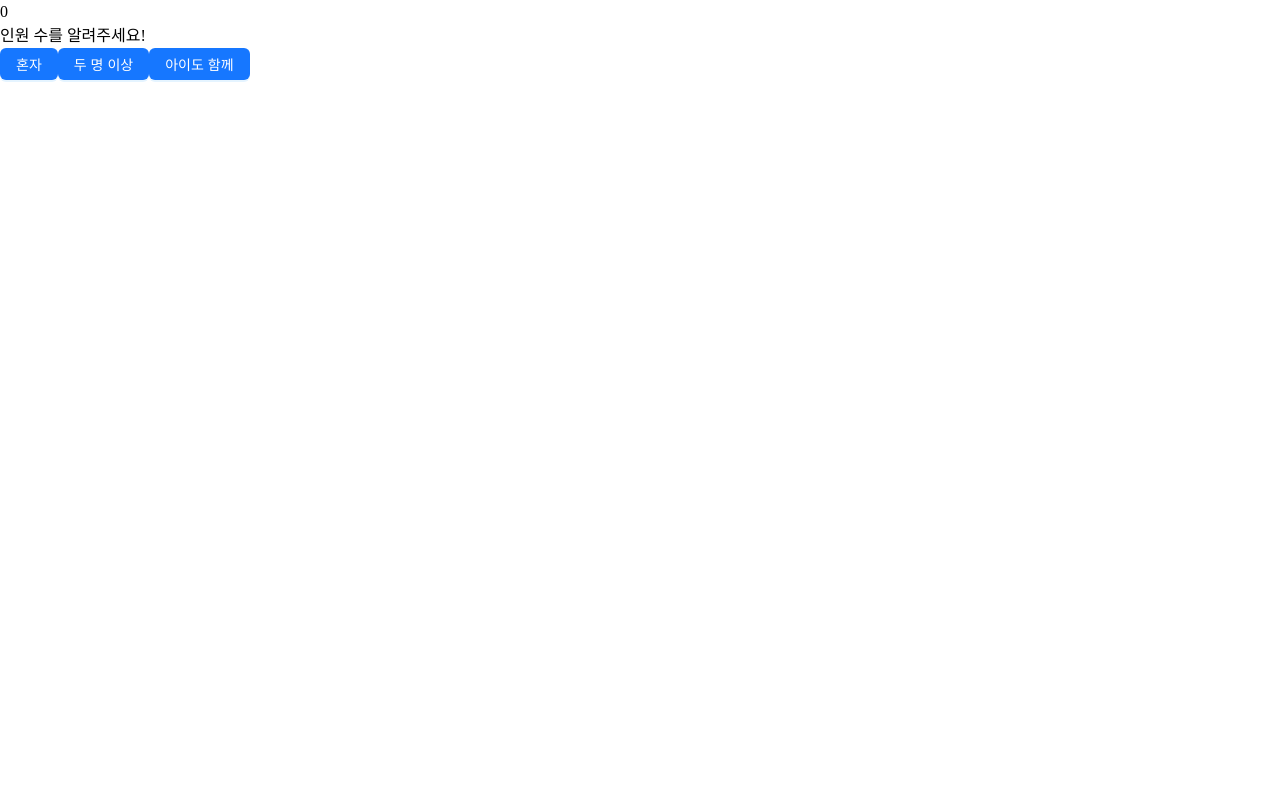
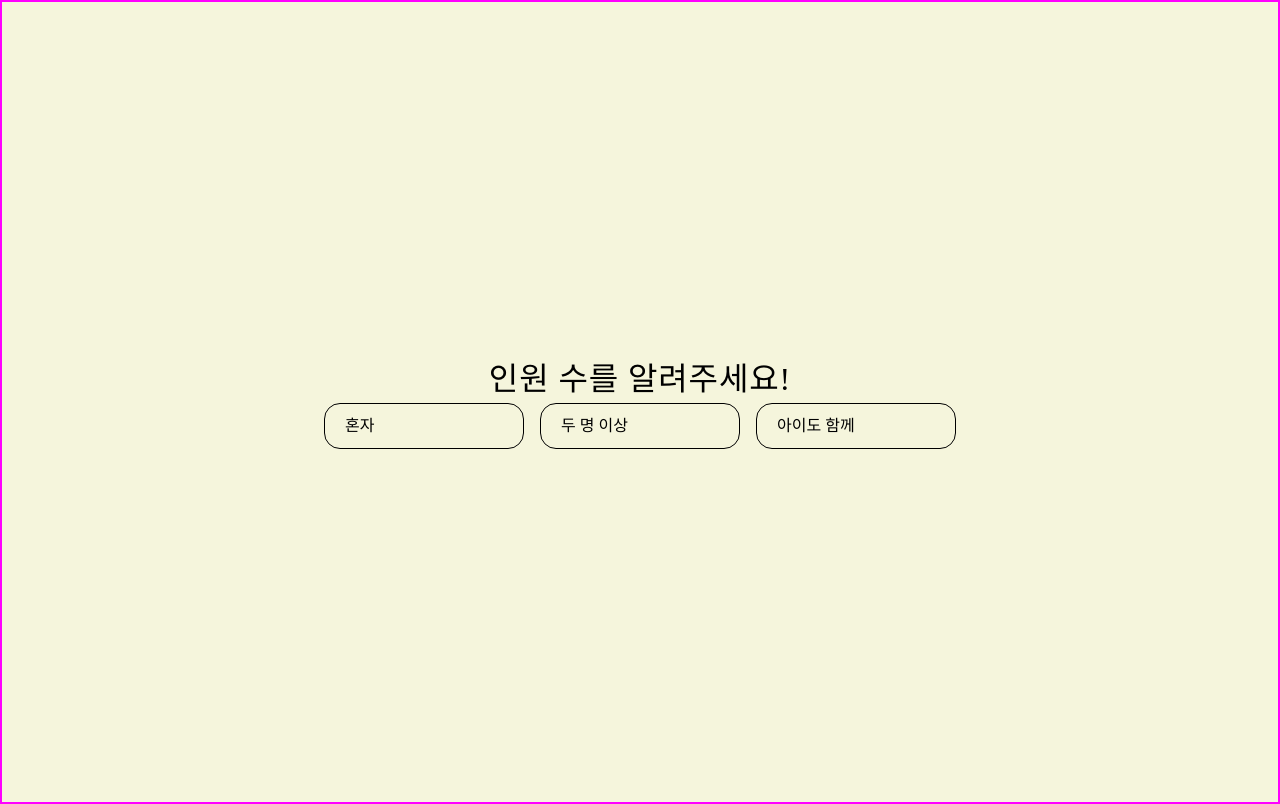
Before and after one commit to rosaceaee/cafe_wr, a React (Create React App) app: page / in a window 1280 px wide. Built offline with nearby package versions, Linux system fonts and the light colour scheme; a web font is replaced by a local one.

Commit message:
update ui(draft)
- update loading page: to be displayed user's answer selected
- created new css file

```diff
--- a/src/pages/Main.js
+++ b/src/pages/Main.js
@@ -5,18 +5,18 @@ import { Link, useNavigate } from "react-router-dom";
 import shoplist from "./shoplist/shoplist";
 import Result from "./Result";
 
-import "../style/common.scss";
+import "../style/common2.scss";
 
 const Main = () => {
   // const [asdf, setasdf] = useState([]);
   const [num, setNum] = useState(0);
   const [set, setSet] = useState(false);
   const [bind, setBind] = useState([]);
-
+  const [displayAns, setDisplayAns] = useState(null);
   // useEffect(() => {
   //   setTimeout(() => {
   //     setasdf(list);
-  //   }, 1000);
+  //   }, 1500);
   // }, []);
 
   const survey = [
@@ -36,9 +36,18 @@ const Main = () => {
 
     if (num + 1 < survey.length) {
       setNum(num + 1);
+      (num + 1)
     } else {
       setSet(true);
     }
+  };
+
+  // const displayy = (anss) => {
+  //   setDisplayAns(displayAns === anss)
+  // }
+
+  const isAnswerSelected = (ans) => {
+    return displayAns === ans;
   };
 
   const transfer = [num, setNum, set, setSet, bind, setBind];
@@ -46,19 +55,34 @@ const Main = () => {
   return (
     <>
       {/* {shoplist.filter((item) => item.mood == answer)} */}
+      <main>
       {set ? (
         <>
           <Result transfer={transfer} />
         </>
       ) : (
         <>
-          {num}
-          <div>{survey[num].question}</div>
+        <div className="con-survey">
+          <h2>{survey[num].question}</h2>
+          <div className="options">
           {survey[num].answers.map((ans, idx) => (
-            <Button key={idx} type="primary" onClick={() => answerClick(ans)}>
-              {ans}
-            </Button>
+            // <Button key={idx} type="primary" onClick={() => answerClick(ans)}>
+            //   {ans}
+            // </Button>
+
+            <div class="select-cardbox" onClick={() => answerClick(ans)}>
+             <div class="eff">
+               {ans}</div>
+              </div>
           ))}
+{/*
+          {bind.length > 0 && (bind.map((a,b) => {
+            console.log(a.answer)
+          }))} */}
+          </div>
+
+
+          </div>
           {/* {survey.map((item, index) => {
             if (index !== num) return null;
 
@@ -79,6 +103,8 @@ const Main = () => {
           })} */}
         </>
       )}
+      </main>
+
     </>
   );
 };
--- a/src/pages/Result.js
+++ b/src/pages/Result.js
@@ -14,6 +14,7 @@ const Result = ({ transfer }) => {
   const [num, setNum, set, setSet, bind, setBind] = transfer;
   const [loading, setLoading] = useState(true);
   const [bookMark, setBookMark] = useState(false);
+  const [elemToTop, setElemToTop] = useState(false);
   const [filter, setFilter] = useState([]);
 
   useEffect(() => {
@@ -79,12 +80,35 @@ const Result = ({ transfer }) => {
     localStorage.setItem("bookmark", JSON.stringify(newList));
   };
 
+  // scroll evt to result boxes
+  useEffect(() => {
+    const handleScroll = () => {
+      setHideLogo(window.scrollY > 50);
+    };
+
+    window.addEventListener("scroll", handleScroll);
+  }, []);
+
   return (
     <>
       {loading ? (
+        <div className="loading-con">
+          <div>
+            <p>선택 확인 문구</p>
+            {bind.length > 0 && (
+              <ul>
+                {bind.map((item, idx) => (
+                  <li key={idx}>{item.answer}</li>
+                ))}
+              </ul>
+            )}
+          </div>
+
           <h2>기다려주세요!</h2>
+        </div>
       ) : (
         <>
+          <article class={loading ? "" : "asdf"}>
             <Button type="circle" onClick={openBookMark}>
               <HeartFilled />
             </Button>
@@ -110,7 +134,11 @@ const Result = ({ transfer }) => {
               />
             </Row>
             <h1>결과</h1>
-          {filter.length > 0 ? <p>{filter.length} 찾음</p> : <p>ㅈㅅ 없네여</p>}
+            {filter.length > 0 ? (
+              <p>{filter.length} 찾음</p>
+            ) : (
+              <p>ㅈㅅ 없네여</p>
+            )}
             <Row>
               <Col span={18}>
                 {bind.map((a, b) => (
@@ -135,7 +163,7 @@ const Result = ({ transfer }) => {
             </Row>
             <section className="result-con">
               {filter.map((item, idx) => (
-              <Row style={{ border: "3px solid blue" }}>
+                <Row className={elemToTop ? "result-con" : "asdf"}>
                   <Col span={18}>
                     <Swiper
                       slidesPerView={3}
@@ -156,14 +184,28 @@ const Result = ({ transfer }) => {
                       <Button type="circle" onClick={() => addBookMark(item)}>
                         <HeartFilled />
                       </Button>
+
+                      <div className="filtered-wrap">
                         <h1>{item.person}</h1>
-                    <h1>{item.mood}</h1> <p>영업 시간: {item.shopTime}</p>
+                        <h1>{item.mood}</h1>
+                      </div>
+
+                      <dl>
+                        <dt>영업 시간:</dt>
+                        <dd>{item.shopTime}</dd>
+
+                        <dt>최소 가격</dt>
+                        <dd>{item.minPrice}</dd>
+                      </dl>
+
+                      <p>영업 시간: {item.shopTime}</p>
                       <p>최소 가격: {item.minPrice}</p>
                     </div>{" "}
                   </Col>
                 </Row>
               ))}
             </section>
+          </article>
         </>
       )}
     </>
--- /dev/null
+++ b/src/style/common2.scss
@@ -0,0 +1,105 @@
+@import "./font.scss";
+$bg-beige: #cc8b86;
+$bg-beige2: #f9eae1;
+$bg-beige3: #7d4f50;
+$bg-beige4: #d1be9c;
+$bg-beige5: #aa998f;
+$bg-fff: #fff;
+$blue: #00a8e8;
+
+.asdf {
+  border: 3px solid orange;
+}
+main {
+  border: 2px solid magenta;
+  background: beige;
+  .con-survey {
+    background: beige;
+    width: 100%;
+    height: 100vh;
+    display: flex;
+    justify-content: center;
+    align-items: center;
+    flex-direction: column;
+    h2 {
+      font-size: 2rem;
+    }
+
+    .options {
+      display: flex;
+      justify-content: center;
+      align-items: center;
+      gap: 1rem;
+      width: 100%;
+      button {
+        padding: 1.25rem;
+        span {
+          font-size: 1.3rem;
+        }
+      }
+    }
+  }
+
+  .select-cardbox {
+    border: 1px solid;
+    border-radius: 1rem;
+    padding: 10px 20px;
+    max-width: 200px;
+    width: 100%;
+    transition: all 0.3s ease;
+    position: relative;
+    .eff {
+      width: 100%;
+    }
+
+    &:hover {
+      width: 100%;
+      cursor: pointer;
+      .eff {
+        content: " ";
+        left: 0;
+        padding: 10px 20px;
+
+        top: 0;
+        width: 100%;
+        background: rgb(161, 113, 24);
+        transition: all 200ms cubic-bezier(0.42, 0, 0.58, 1); /* ease-in-out */
+        transition-timing-function: cubic-bezier(
+          0.42,
+          0,
+          0.58,
+          1
+        ); /* ease-in-out */
+      }
+      &:after {
+      }
+      p {
+        transition: all 0.3s ease;
+        color: red;
+        font-weight: 600;
+        z-index: 2;
+      }
+    }
+  }
+}
+
+section {
+  &.result-con {
+    .result-box {
+      background: rgba(0, 0, 0, 0.7);
+      color: #fff;
+      border: 1px solid;
+
+      .filtered-wrap {
+        display: flex;
+        gap: 1rem;
+
+        h1 {
+          padding: 10px 20px;
+        }
+      }
+    }
+  }
+}
+
+// animation area
--- a/src/style/main.scss
+++ b/src/style/main.scss
@@ -272,10 +272,6 @@ section {
 }
 
 .con-shopinfo {
-  border: 2px solid;
-  margin: 2rem auto;
-  width: 100vw;
-  background-color: beige;
 }
 
 .wrap-bookmark {
```
Lines whose indentation alone changed are shown as unchanged.
